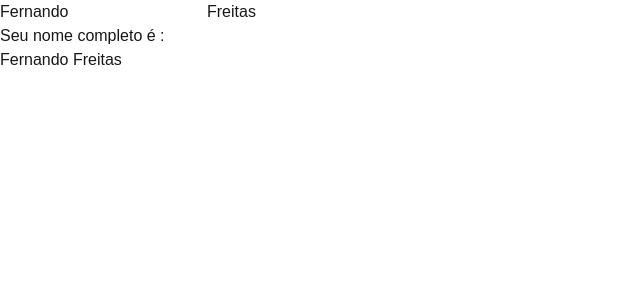
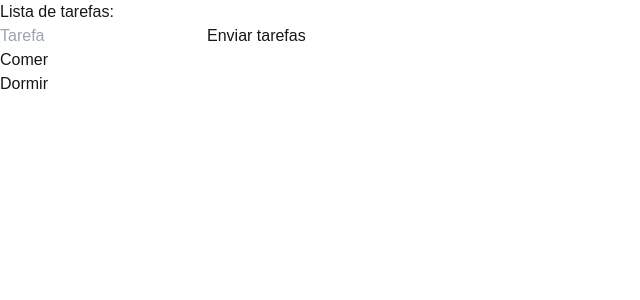
Before and after one commit to ylfernando/test-app, a Next.js app: page / in a window 1280 px wide. Shown: the top 300 px of the page, without its empty margins (0-640 px from the left). Built offline with nearby package versions, Linux system fonts and the light colour scheme.

Commit message:
Arrays com States, exibindo lista e adicionando

```diff
--- a/src/app/page.tsx
+++ b/src/app/page.tsx
@@ -2,36 +2,45 @@
 
 import { useState } from "react";
 import { Person } from "@/types/person";
+import { List } from "@/types/list";
 
 export const Page = () => {
-  const [fullName, setFullName] = useState<Person>({
-    name: "Fernando",
-    lastName: "Freitas",
-  });
+  const [itemInput, setItemInput] = useState("");
+  const [textList, setTextList] = useState<List[]>([
+    {
+      label: "Comer",
+      checked: false,
+    },
+    {
+      label: "Dormir",
+      checked: false,
+    },
+  ]);
+  const handleAdd = () => {
+    setTextList([...textList, { label: itemInput, checked: false }]);
+  };
+
   return (
-    <div className="w-screen h-screen flex flex-col items-center justify-center">
+    <div className=" bg-white text-black w-screen h-screen flex flex-col items-center justify-center">
+      <h1 className="h1 antialiased text-lg">Lista de tarefas:</h1>
       <input
         type="text"
-        className="bg-blue-600 text-white p-4 rounded-md"
-        placeholder="Nome"
-        value={fullName.name}
-        onChange={(n) =>
-          setFullName({ name: n.target.value, lastName: fullName.lastName })
-        }
+        className="bg-red-400 m-4 p-4 text-white rounded-md antialiased text-x1"
+        placeholder="Tarefa"
+        value={itemInput}
+        onChange={(e) => setItemInput(e.target.value)}
       ></input>
-      <input
-        type="text"
-        className=" border-white bg-blue-600 text-white p-4 rounded-md"
-        placeholder="Sobrenome"
-        value={fullName.lastName}
-        onChange={(n) =>
-          setFullName({ name: fullName.name, lastName: n.target.value })
-        }
-      ></input>
-      <p className="p">Seu nome completo é :</p>
-      <p className="p">
-        {fullName.name} {fullName.lastName}
-      </p>
+      <button
+        onClick={handleAdd}
+        className=" p-5 m-5 button bg-blue-600 text-white text-2x1"
+      >
+        Enviar tarefas
+      </button>
+      <ul className="">
+        {textList.map((item) => (
+          <li className="li text-lg">{item.label}</li>
+        ))}
+      </ul>
     </div>
   );
 };
--- /dev/null
+++ b/src/types/List.ts
@@ -0,0 +1,4 @@
+export type List = {
+    label: string,
+    checked: boolean
+}
```
Also changed, not shown: src/data/peopleList.tsx (deleted, +0 -8 lines), src/data/students.ts (deleted, +0 -58 lines).
